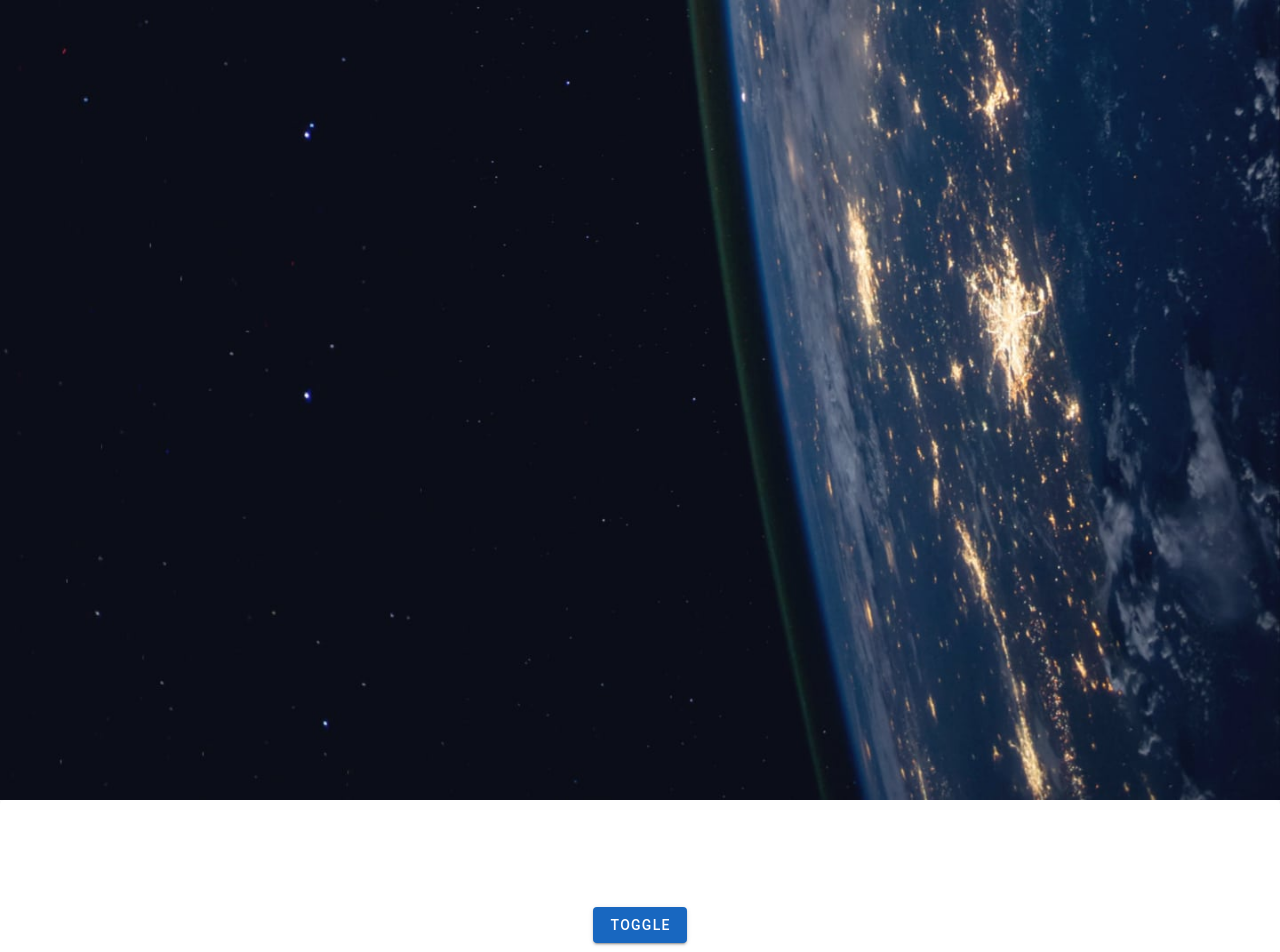
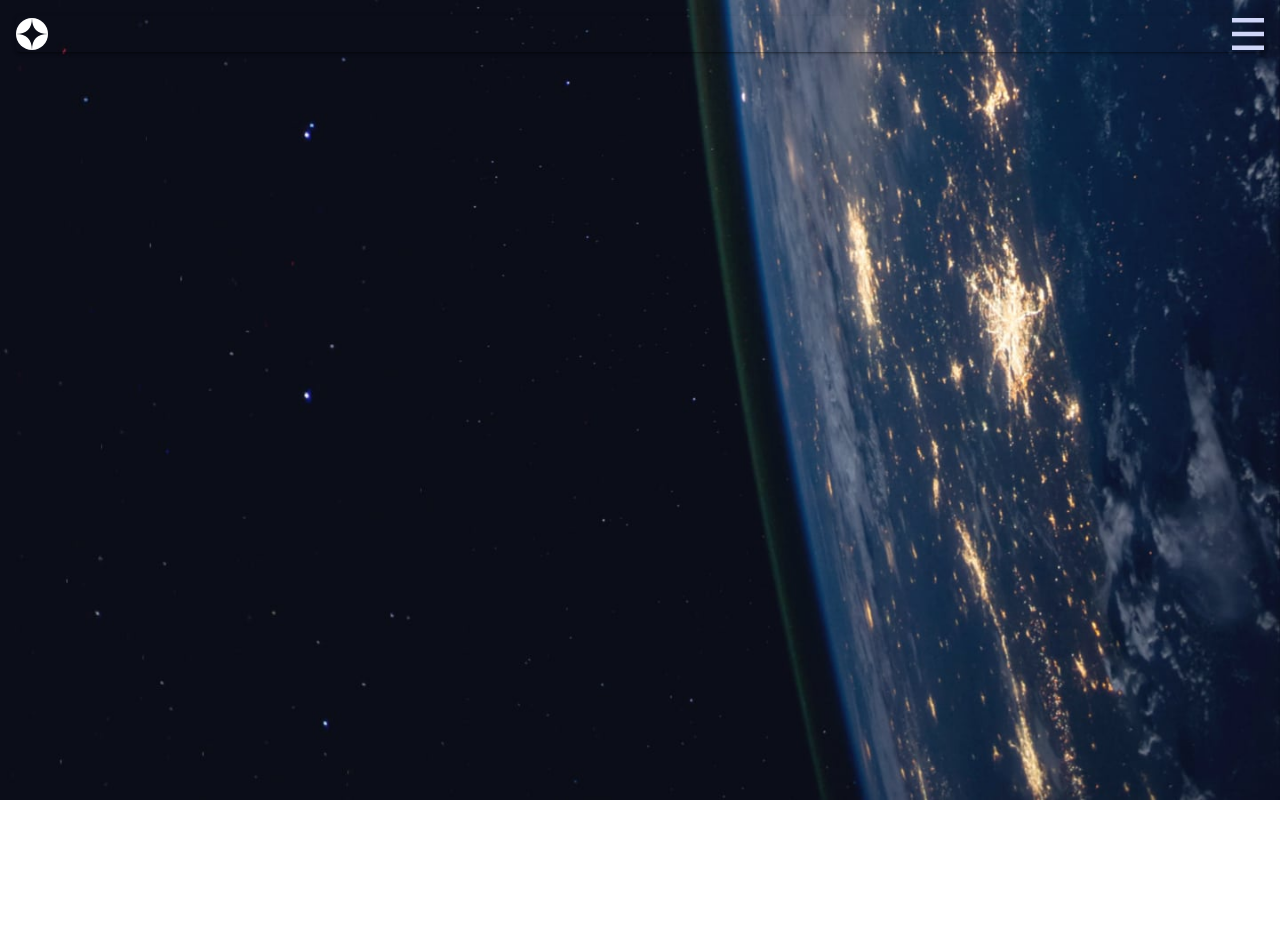
Before and after one commit to prophesierc/space-tourism-website-main, a Vue app in the folder app/: page /destination in a window 1280 px wide. Shown: the top 952 px of the page. After the commit the page ends 800 px from the top, so only its background shows below. Built offline with nearby package versions, Linux system fonts and the light colour scheme.

Commit message:
update 5 files navbar template

```diff
--- a/app/src/App.vue
+++ b/app/src/App.vue
@@ -1,11 +1,13 @@
 <template>
-  <ImageHandler />
-  <main class="w-screen h-screen overflow-hidden">
-    <NavBar/>
-  </main>
+  <v-app>
+    <main class="relative w-screen h-screen overflow-hidden">
+      <NavBar class="absolute top-0 left-0 z-10 w-full" />
+      <ImageHandler class="absolute top-0 left-0 w-full h-full z-0" />
+    </main>
+  </v-app>
 </template>
 
 <script setup>
-  import ImageHandler from '@/components/ImageHandler.vue';
-  import NavBar from '@/components/NavBar.vue';
+import ImageHandler from '@/components/ImageHandler.vue';
+import NavBar from '@/components/NavBar.vue';
 </script>
--- a/app/src/components/ImageHandler.vue
+++ b/app/src/components/ImageHandler.vue
@@ -15,7 +15,5 @@
 
   <script setup>
   // Passes explicitly the component name as object inside defineOptions function
-  defineOptions({
-    name: 'ImageHandler'
-  });
+  defineOptions({ name: 'ImageHandler'});
   </script>
--- a/app/src/components/NavBar.vue
+++ b/app/src/components/NavBar.vue
@@ -1,42 +1,33 @@
 <template>
-    <v-card class="z-1">
-        <v-layout>
-          <v-navigation-drawer
-            v-model="drawer"
-            temporary
-          >
-            <v-list-item
-              prepend-avatar="https://randomuser.me/api/portraits/men/78.jpg"
-              title="John Leider"
-            ></v-list-item>
+  <div class="p-4 flex justify-between items-center border-none outline-none">
+    <v-btn  class="bg-transparent w-full h-full">
+      <img src="@/assets/shared/logo.svg" class="absolute left-0 w-8 h-8" alt="Left Icon">
+      <img src="@/assets/shared/icon-hamburger.svg" @click="drawer = !drawer" class="absolute right-0 w-8 h-8" alt="Right Icon">
+    </v-btn>
 
-            <v-divider></v-divider>
+    <v-navigation-drawer v-model="drawer" temporary app>
 
-            <v-list density="compact" nav>
-              <v-list-item prepend-icon="mdi-view-dashboard" title="Home" value="home"></v-list-item>
-              <v-list-item prepend-icon="mdi-forum" title="About" value="about"></v-list-item>
-            </v-list>
-          </v-navigation-drawer>
-          <v-main style="height: 250px">
-            <div class="d-flex justify-center align-center h-100">
-              <v-btn
-                color="primary"
-                @click.stop="drawer = !drawer"
-              >
-                Toggle
-              </v-btn>
-            </div>
-          </v-main>
-        </v-layout>
-      </v-card>
+      <v-list-item>
+        <img src="@/assets/shared/icon-close.svg" class="absolute right-4 w-5 h-5" alt="Left Icon" @click="drawer = !drawer">
+      </v-list-item>
+
+      <v-list density="compact" nav>
+        <v-list-item prepend-icon="mdi-view-dashboard" title="HOME" value="home">
+        </v-list-item>
+        <v-list-item prepend-icon="mdi-forum" title="DESTINATION" value="destination">
+        </v-list-item>
+        <v-list-item prepend-icon="mdi-forum" title="CREW" value="crew">
+        </v-list-item>
+        <v-list-item prepend-icon="mdi-forum" title="TECHNOLOGY" value="technology">
+        </v-list-item>
+      </v-list>
+    </v-navigation-drawer>
+  </div>
 </template>
 
-<script>
-  export default {
-    data () {
-      return {
-        drawer: null,
-      }
-    },
-  }
+<script setup>
+import { ref } from 'vue';
+const drawer = ref(false);
+
+defineOptions({ name: 'NavBar' });
 </script>
--- a/app/src/main.js
+++ b/app/src/main.js
@@ -1,14 +1,13 @@
+import App from '@/App.vue'
 import { createApp } from 'vue'
 import '@/style.css'
 
 // Vuetify
 import 'vuetify/styles'
 import { createVuetify } from 'vuetify'
+// Components
 import * as components from 'vuetify/components'
 import * as directives from 'vuetify/directives'
-
-// Components
-import App from '@/App.vue'
 
 const vuetify = createVuetify({
   components,
```
